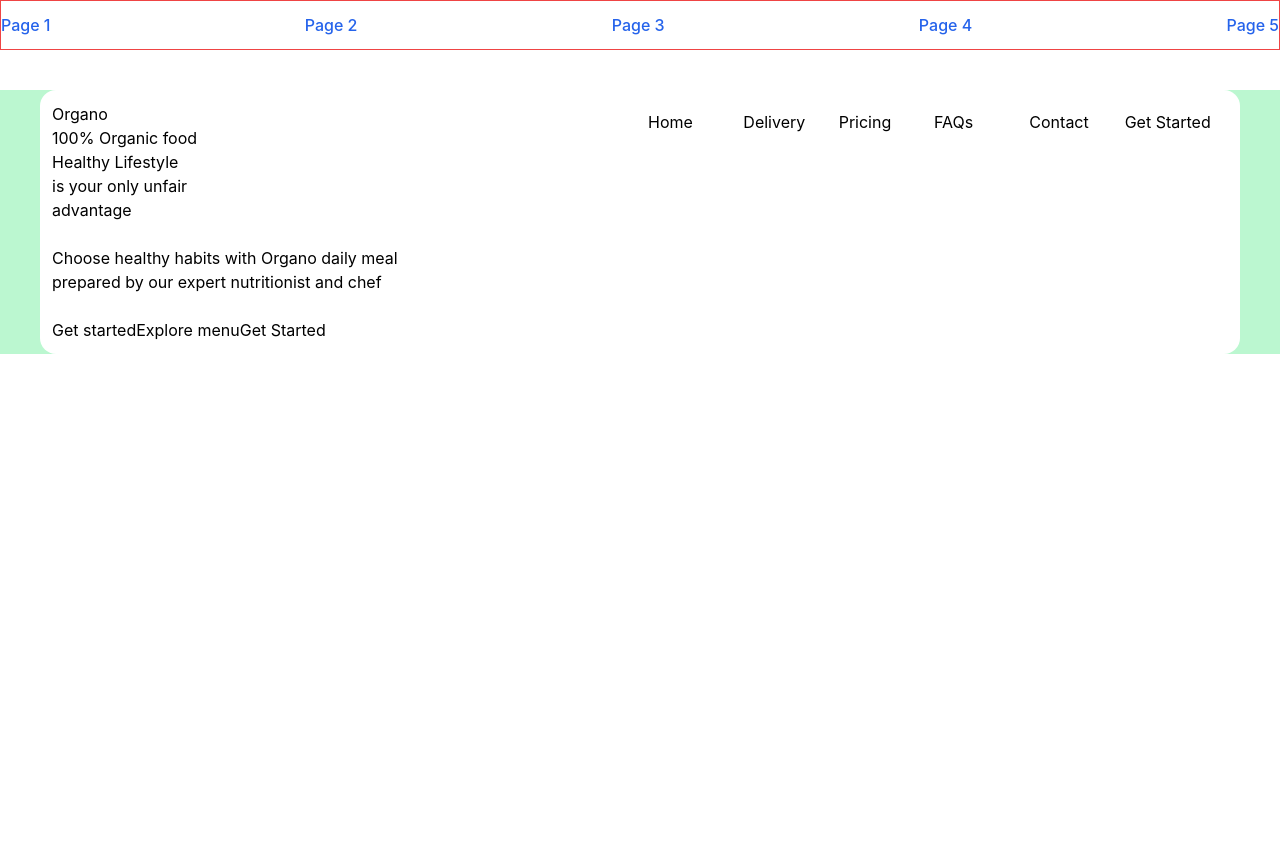
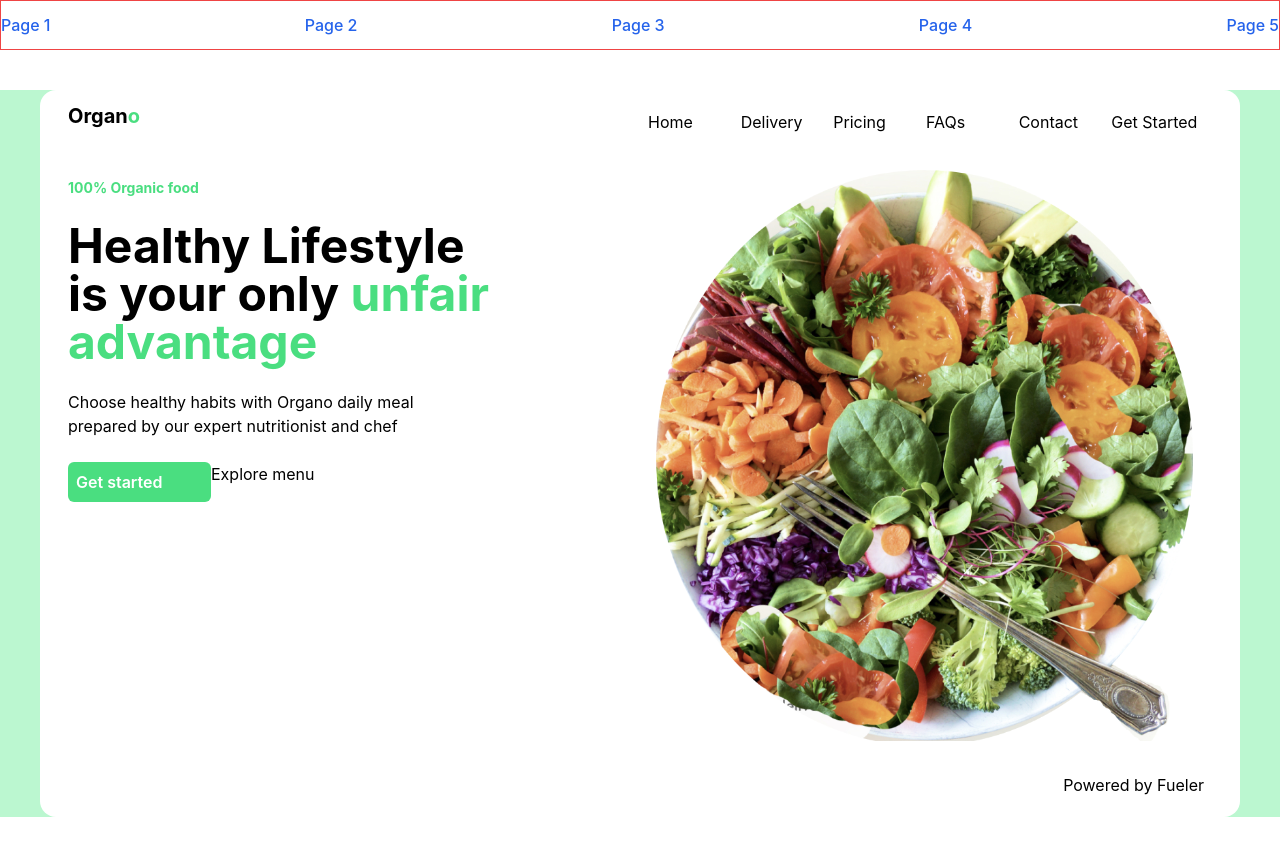
Before and after one commit to StaeyKay/Tailwind-React, a React (Create React App) app: page /page3 in a window 1280 px wide. Before the commit the page ends 800 px from the top, so only its background shows below. Built offline with nearby package versions, Linux system fonts and the light colour scheme.

Commit message:
OrganoWebReact

```diff
--- a/src/pages/Page3.js
+++ b/src/pages/Page3.js
@@ -1,24 +1,26 @@
-import Chanelimagefood from "../assets/images/food.png";
+import food from "../assets/images/food.png";
 
 function Page3() {
     return (
         <div className="bg-green-200" >
-            <div className="bg-white m-10 p-3 rounded-2xl grid grid-cols-2">
+            <div className="bg-white m-10 p-3 px-7 rounded-2xl grid grid-cols-2">
                 <div>
-                    <p class>Organo</p>
-                    <p>100% Organic food</p>
-                    <p>Healthy Lifestyle</p>
-                    <p>is your only unfair</p>
-                    <p>advantage</p><br />
+                    <p className="font-bold text-xl">Organ<span className="text-green-400">o</span></p><br /><br />
+                    <p className="text-green-400 text-sm font-bold">100% Organic food</p><br />
+                    <p className="text-5xl font-bold">Healthy Lifestyle</p>
+                    <p className="text-5xl font-bold">is your only <span className="text-green-400">unfair</span></p>
+                    <p className="text-green-400 text-5xl font-bold">advantage</p><br />
                     <p>Choose healthy habits with Organo daily meal</p>
                     <p>prepared by our expert nutritionist and chef</p><br />
-                    <button>Get started</button>
-                    <button>Explore menu</button>
+                    <div className="grid grid-cols-4">
+                        <div className="bg-green-400 rounded-md">
+                            <button className="text-white font-semibold text-center p-2">Get started</button>
+                        </div>
+                        <div>
+                            <button>Explore menu</button>
+                        </div>
+                    </div>
 
-                    <button>Get Started</button>
-                    {/* <div class="col-span-4">
-                        <p>Home Delivery Pricing FAQs Contact <button>Get Started</button></p>
-                    </div> */}
                 </div>
 
                 <div className="grid grid-cols-6 p-2">
@@ -28,6 +30,9 @@ function Page3() {
                     <p class="col-span-1">FAQs</p>
                     <p class="col-span-1">Contact</p>
                     <p class="col-span-1">Get Started</p>
+                    <img src={food} alt="foodImg" className="object-cover w-full col-span-6 py-8" />
+                    <p className="text-right col-span-6">Powered by Fueler</p>
+
                 </div>
             </div>
         </div>
```
